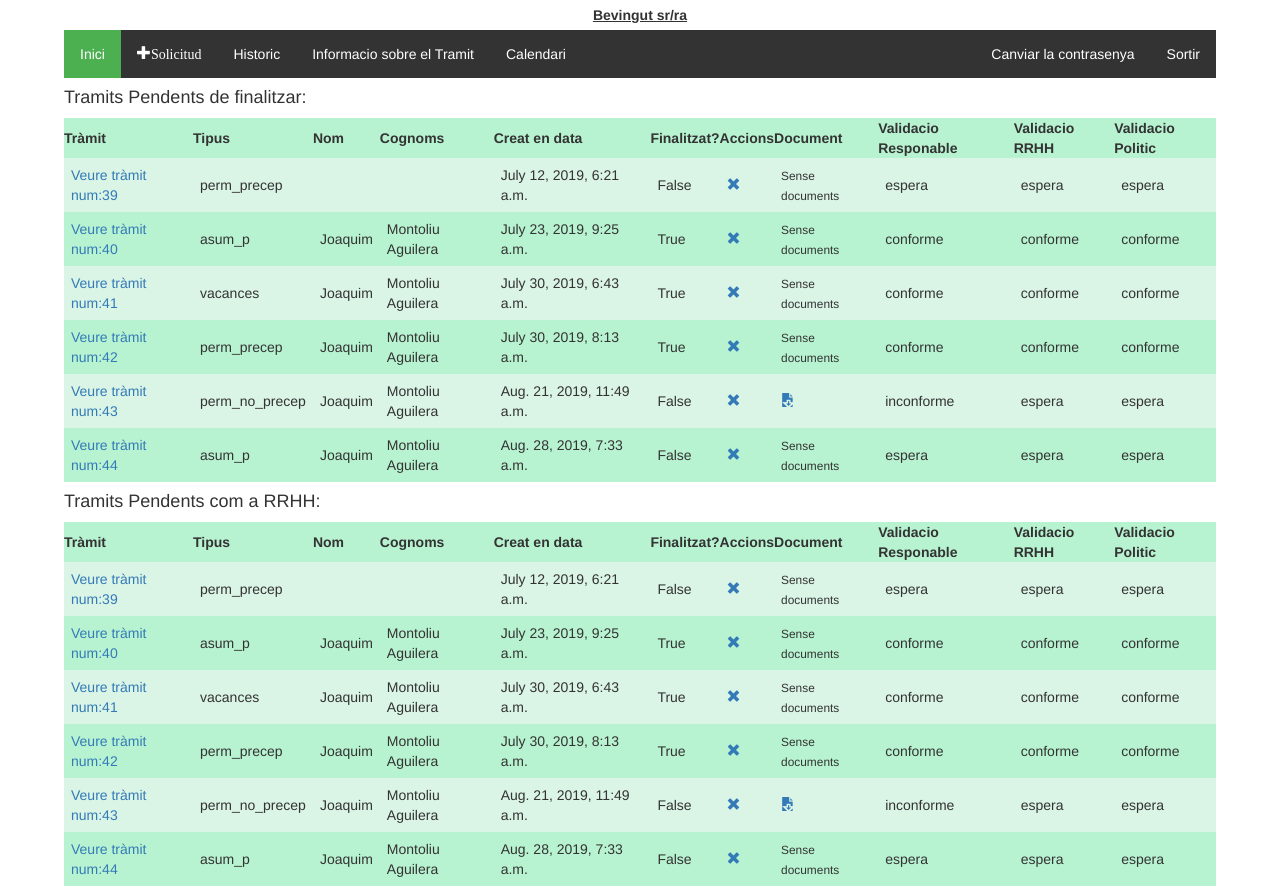
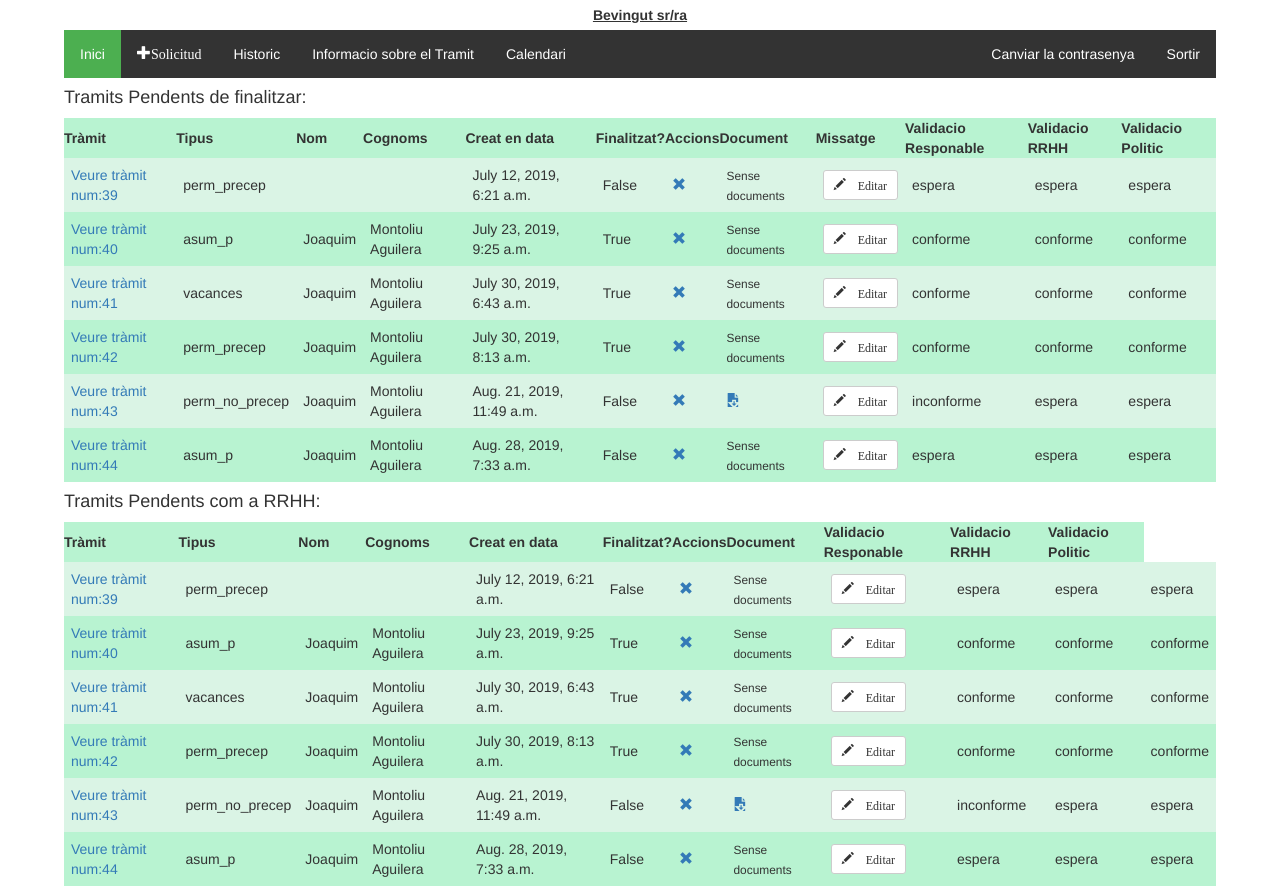
Before and after one commit to monteskier/gestioPermiVac, a Django app: template permivac/tramitador/templates/tramits/assignades.html in a window 1280 px wide. Run offline with Django 3.2, Linux system fonts and the light colour scheme; a user stored in the database is signed in; data comes from the database, SQL or seed files in the repository; both versions use the stored data as it was after the commit; the template is opened without the code that fills it: values that come from a table or form of the project are taken from there, most other values are stand-ins (such as "Sample title", 1, 10 or a date in 2020); some libraries are stand-ins or nearby versions.

Commit message:
El sistema ara envia el missatge del responsable o de RRHH al e-mail del interessat.

```diff
--- a/permivac/tramitador/static/tramits/style.css
+++ b/permivac/tramitador/static/tramits/style.css
@@ -52,6 +52,21 @@
   flex-direction:row;
   justify-content: flex-start;
   border-color: red;
+}
+.flotant{
+  display:none;
+  justify-content: center;
+  flex-direction:row;
+  position:absolute;
+  height: auto;
+  width: auto;
+  background-color: rgba(0, 0, 0, 0.8);
+  z-index: 100;
+  padding:5px;
+
+
+}.flotant label{
+    color:white;
 }
 
 .TFtable{
--- a/permivac/tramitador/templates/tramits/assignades.html
+++ b/permivac/tramitador/templates/tramits/assignades.html
@@ -4,10 +4,17 @@
 
   {% if tramits_pendents %}
   <h4>Tramits Pendents de finalitzar:</h4>
-
+    <div class='flotant'>
+      <form method="POST" id="enviarmsg">{% csrf_token %}
+        <label for='missatge'>Missatge:</label>
+        <textarea name='missatge' id='missatge' cols='50' rows='4'></textarea>
+        <input type="hidden" value="" name="id">
+        <input type='submit' value='Dessar'/>
+      </form>
+    </div>
     <table class="TFtable">
       <tr>
-        <th>Tràmit</th><th>Tipus</th><th>Nom</th><th>Cognoms</th><th>Creat en data</th><th>Finalitzat?</th><th>Accions</th><th>Document</th><th>Validacio Responable</th><th>Validacio RRHH</th>
+        <th>Tràmit</th><th>Tipus</th><th>Nom</th><th>Cognoms</th><th>Creat en data</th><th>Finalitzat?</th><th>Accions</th><th>Document</th><th>Missatge</th><th>Validacio Responable</th><th>Validacio RRHH</th>
         <th>Validacio Politic</th>
       </tr>
       {% for tramit in tramits_pendents %}
@@ -23,23 +30,28 @@
           {% endif %}
         </td>
         <td>
+          <button type="button" value="{{tramit.id}}" class="btn btn-default btn-sm missatges_btn" name="missatges_btn">
+            <span class="glyphicon glyphicon-pencil"> Editar</span>
+          </button>
+        </td>
+        <td>
           {% if 'responsables' in rol %}
             <a href="{% url 'validar' tramit.id 'responsables' %}" class="glyphicon glyphicon-ok-sign" title="Validar el Tràmit" id="validar" data-tramit="{{tramit.id}}" data-rol="{{rol}}"></a>
-            <a href="{% url 'denegar' tramit.id 'responsables' %}" class="glyphicon glyphicon-remove-sign" title="Denegar el Tràmit" id="denegar" data-tramit="{{tramit.id}}" data-rol="{{rol}}"></a>
+            <a href="{% url 'denegar' tramit.id 'responsables' %}" class="glyphicon glyphicon-remove-sign" title="Denegar el Tràmit" id="denegar" onclick="return confirm('Estas segur de voler denegar el tràmit?')" data-tramit="{{tramit.id}}" data-rol="{{rol}}"></a>
           {% endif %}
           {{tramit.valResp}}
         </td>
         <td>
           {% if 'RRHH' in rol %}
             <a href="{% url 'validar' tramit.id 'RRHH' %}" class="glyphicon glyphicon-ok-sign" title="Validar el Tràmit" id="validar" data-tramit="{{tramit.id}}" data-rol="{{rol}}"></a>
-            <a href="{% url 'denegar' tramit.id 'RRHH' %}" class="glyphicon glyphicon-remove-sign" title="Denegar el Tràmit" id="denegar" data-tramit="{{tramit.id}}" data-rol="{{rol}}"></a>
+            <a href="{% url 'denegar' tramit.id 'RRHH' %}" class="glyphicon glyphicon-remove-sign" title="Denegar el Tràmit" id="denegar" onclick="return confirm('Estas segur de voler denegar el tràmit?')" data-tramit="{{tramit.id}}" data-rol="{{rol}}"></a>
           {% endif %}
             {{tramit.valRRHH}}
         </td>
         <td>
           {% if 'politics' in rol %}
             <a href="{% url 'validar' tramit.id 'politics' %}" class="glyphicon glyphicon-ok-sign" title="Validar el Tràmit" id="validar" data-tramit="{{tramit.id}}" data-rol="{{rol}}"></a>
-            <a href="{% url 'denegar' tramit.id 'politics' %}" class="glyphicon glyphicon-remove-sign" title="Denegar el Tràmit" id="denegar" data-tramit="{{tramit.id}}"data-rol="{{rol}}"></a>
+            <a href="{% url 'denegar' tramit.id 'politics' %}" class="glyphicon glyphicon-remove-sign" title="Denegar el Tràmit" id="denegar" onclick="return confirm('Estas segur de voler denegar el tràmit?')" data-tramit="{{tramit.id}}"data-rol="{{rol}}"></a>
           {% endif %}
             {{tramit.valPol}}
         </td>
@@ -68,6 +80,11 @@
           {% else %}
             <small>Sense documents</small>
           {% endif %}
+        </td>
+        <td>
+          <button type="button" value="{{tramit.id}}" class="btn btn-default btn-sm missatges_btn" name="missatges_btn">
+            <span class="glyphicon glyphicon-pencil"> Editar</span>
+          </button>
         </td>
         <td>
           {% if 'responsables' in rol %}
@@ -100,5 +117,22 @@
 {% endblock %}
 
 {% block javascript %}
+  <script>
+
+    $(document).ready(function(){
+      $("button[name=missatges_btn]").click(function(e){
+        console.log($(this).val());
+        $(this).prepend($("#divForm"));
+        $('.flotant').css('display','flex');
+        $("input[name='id']").val($(this).val());
+        console.log($("input[name='id']").val());
+
+
+      });
+      $('.flotant').submit(function(e){
+        $('.flotant').css('display','none');
+      });
+    });
+  </script>
 
 {% endblock %}
--- a/permivac/tramitador/templates/tramits/tramit_edit.html
+++ b/permivac/tramitador/templates/tramits/tramit_edit.html
@@ -122,7 +122,7 @@
     /*Codi Per editar els dies festius del datepicker*/
     var holiDays =[[2019,01,01,'Any nou'],[2019,01,22,'Festiu'],[2019,04,19,'Festiu'],
     [2019,04,22,'Festiu'],[2019,05,01,'Festiu'],[2019,06,24,'Festiu'],[2019,07,15,'Festiu'],
-    [2019,08,15,'Festiu'],[2019,09,11,'Festiu']s,[2019,10,12,'Festiu'],[2019,11,01,'Festiu'],
+    [2019,08,15,'Festiu'],[2019,09,11,'Festiu'],[2019,10,12,'Festiu'],[2019,11,01,'Festiu'],
     [2019,12,06,'Festiu'],[2019,12,25,'Festiu'],[2019,12,26,'Festiu']];
 
     });
```
Also changed, not shown: permivac/tramitador/templates/tramits/calendari.html (+10 -1 lines), permivac/tramitador/views.py (+13 -4 lines), permivac/db.sqlite3.
